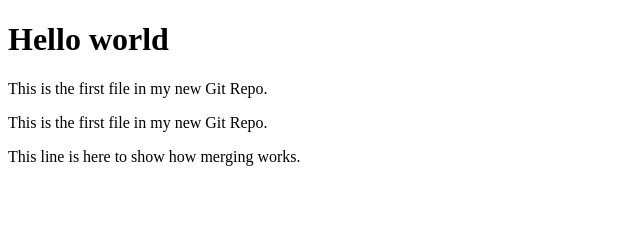
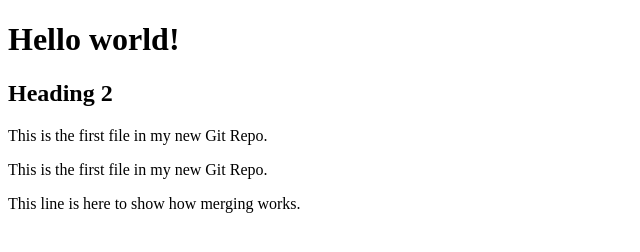
Before and after one commit to awaisjbr/hello-world, a plain HTML site: page index.html in a window 1280 px wide. Shown: the whole page, without its empty margins (0-640 px from the left). Drawn offline with Linux system fonts and the light colour scheme.

Commit message:
12-10-2023

```diff
--- a/index.html
+++ b/index.html
@@ -9,7 +9,8 @@
 </head>
 <body>
 
-    <h1>Hello world</h1>
+    <h1>Hello world!</h1>
+    <h2>Heading 2</h2>
     <p>This is the first file in my new Git Repo.</p>
     <p>This is the first file in my new Git Repo.</p>
     <p>This line is here to show how merging works.</p>
```
